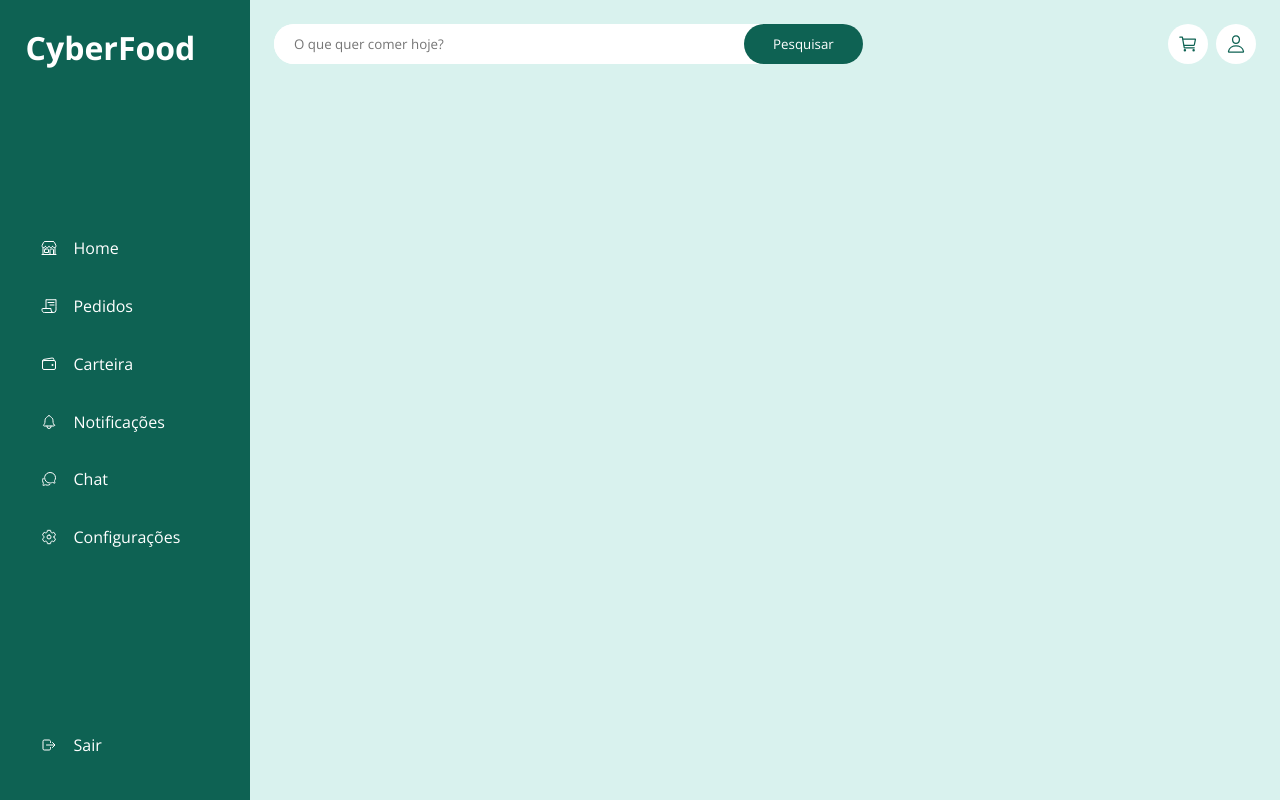
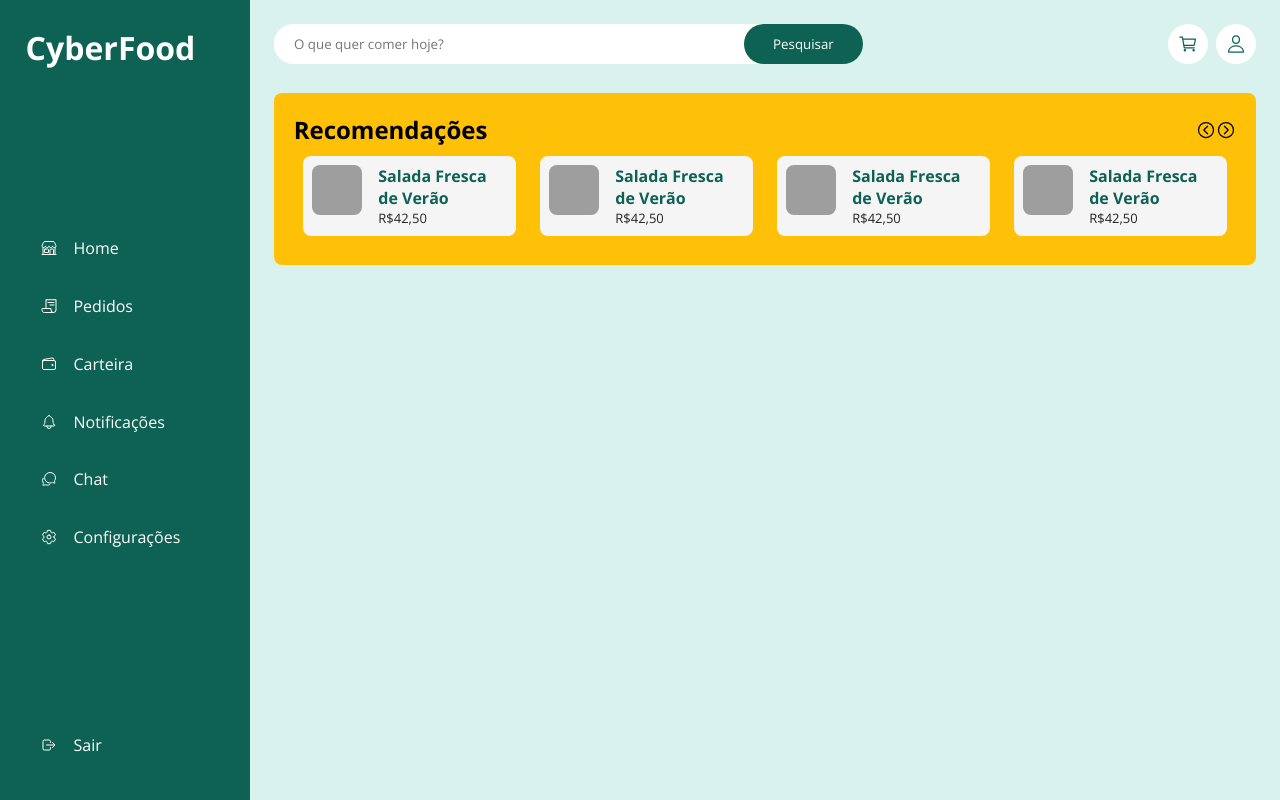
Before and after one commit to SahRB/food-delivery, a plain HTML site: page index.html in a window 1280 px wide. Drawn offline with nearby package versions, Linux system fonts and the light colour scheme; grey boxes are pictures that could not be loaded.

Commit message:
Highlight menu

```diff
--- a/index.html
+++ b/index.html
@@ -42,6 +42,48 @@
             <a href="#" class="user"><ion-icon name="person-outline"></ion-icon></a>
         </div>
     </div>
+    <!--Highlights-->
+    <div class="main-highlight">
+        <!--title section and menu-->
+        <div class="main-header">
+            <h2 class="main-title">Recomendações</h2>
+            <div class="main-arrow">
+                <ion-icon class="back" name="chevron-back-circle-outline"></ion-icon>
+                <ion-icon class="next" name="chevron-forward-circle-outline"></ion-icon>
+            </div>
+        </div>
+
+        <div class="highlight-wrapper">
+            <div class="highlight-card">
+                <img src="assets/images/salad.jpg" alt="" class="highlight-img">
+                <div class="highlight-desc">
+                    <h4>Salada Fresca de Verão</h4>
+                    <p>R$42,50</p>
+                </div>
+            </div>
+            <div class="highlight-card">
+                <img src="assets/images/salad.jpg" alt="" class="highlight-img">
+                <div class="highlight-desc">
+                    <h4>Salada Fresca de Verão</h4>
+                    <p>R$42,50</p>
+                </div>
+            </div>
+            <div class="highlight-card">
+                <img src="assets/images/salad.jpg" alt="" class="highlight-img">
+                <div class="highlight-desc">
+                    <h4>Salada Fresca de Verão</h4>
+                    <p>R$42,50</p>
+                </div>
+            </div>
+            <div class="highlight-card">
+                <img src="assets/images/salad.jpg" alt="" class="highlight-img">
+                <div class="highlight-desc">
+                    <h4>Salada Fresca de Verão</h4>
+                    <p>R$42,50</p>
+                </div>
+            </div>
+        </div>
+    </div>
     <!--main menus-->
 </div>
 <!--JS-->
--- a/style.css
+++ b/style.css
@@ -68,9 +68,9 @@ body{
     min-height: 100vh;
     background-color: var(--softGreenColor);
     margin-left: 250px;
+    padding: 3vh;
 }
 .main-navbar{
-    margin: 3vh;
     display: flex;
     justify-content: space-between;
     align-items: center;
@@ -126,3 +126,72 @@ body{
 .cart:hover, .user:hover{
     background-color: var(--secundaryColor);
 }
+.main-highlight{
+    margin: 3% 0;
+    padding: 2%;
+    background-color: var(--secundaryColor);
+    border-radius: 8px;
+
+}
+.main-header{
+    display: flex;
+    width: 100%;
+    justify-content: space-between;
+    align-items: center;
+
+}
+.main-tilte{
+    font-size: 20px;
+
+}
+.main-arrow{
+    display: flex;
+    width: 100%;
+    justify-content: flex-end;
+    font-size: 20px;
+}
+.back, .next{
+    cursor: pointer;
+}
+.back:hover, .next:hover{
+  color:var(--primaryColor);
+}
+.highlight-wrapper{
+    width: 100%;
+    display: flex;
+    padding: 1%;
+    border-radius: 8px;
+    gap: 1.5rem;
+    overflow-x: hidden;
+}
+.highlight-card{
+    display: flex;
+    flex-direction: row;
+    min-width: 200px;
+    width: 80%;
+    height: 100%;
+    gap: 1rem;
+    border-radius: 8px;
+    height: 100%;
+    gap: 1rem;
+    border-radius: 8px;
+    padding: 1%;
+    background-color: var(--greyColor);
+    cursor: pointer;
+}
+.highlight-img{
+    width: 50px;
+    height: 50px;
+    border-radius: 8px;
+    object-fit: cover;
+    object-position: center;
+
+
+}
+.highlight-desc h4{
+    color: var(--primaryColor)
+}
+.highlight-desc p{
+    color: var(--blackColor);
+    font-size: 13px;
+}
```
Also changed, not shown: 2 other files.
